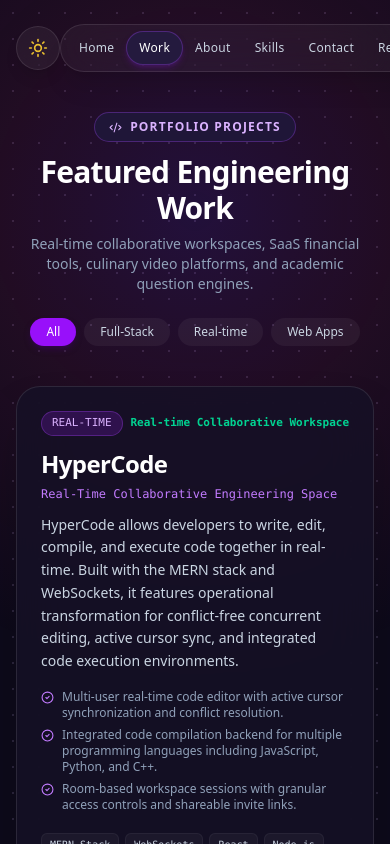
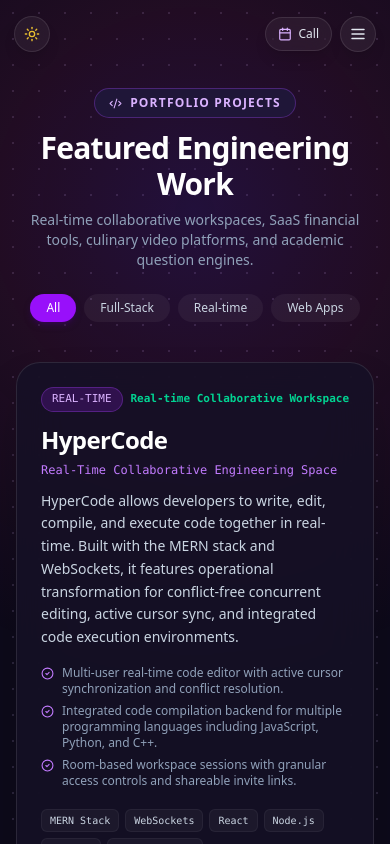
Before and after one commit to adanadeel7/Portfolio-Website, a Next.js app: page /work in a window 390 px wide. Shown: the top 844 px of the page. Built offline with nearby package versions, Linux system fonts and the light colour scheme.

Commit message:
Enhance StitchAIConsole and StitchNavbar with improved mobile menu functionality and responsive design; optimize ThreeCursor for performance and visual effects

```diff
--- a/src/components/StitchNavbar.tsx
+++ b/src/components/StitchNavbar.tsx
@@ -1,9 +1,9 @@
 "use client";
 
-import React from "react";
+import React, { useState, useEffect } from "react";
 import Link from "next/link";
 import { usePathname } from "next/navigation";
-import { Sun, Moon, Calendar } from "lucide-react";
+import { Sun, Moon, Calendar, Menu, X, Home, Briefcase, User, Code2, Mail, FileText } from "lucide-react";
 import { useTheme } from "@/context/ThemeContext";
 import { PERSONAL_INFO } from "@/data/portfolioData";
 
@@ -23,45 +23,51 @@ export default function StitchNavbar({
 }: StitchNavbarProps) {
   const { theme: ctxTheme, toggleTheme: ctxToggleTheme } = useTheme();
   const pathname = usePathname();
+  const [mobileMenuOpen, setMobileMenuOpen] = useState(false);
 
   const theme = propTheme || ctxTheme;
   const toggleTheme = propToggleTheme || ctxToggleTheme;
   const isDark = theme === "dark";
 
+  // Close mobile menu on route change
+  useEffect(() => {
+    setMobileMenuOpen(false);
+  }, [pathname]);
+
   const navLinks = [
-    { id: "home", label: "Home", href: "/" },
-    { id: "work", label: "Work", href: "/work" },
-    { id: "about", label: "About", href: "/about" },
-    { id: "skills", label: "Skills", href: "/skills" },
-    { id: "contact", label: "Contact", href: "/contact" },
-    { id: "resume", label: "Resume", href: "/resume" },
+    { id: "home", label: "Home", href: "/", icon: <Home size={15} /> },
+    { id: "work", label: "Work", href: "/work", icon: <Briefcase size={15} /> },
+    { id: "about", label: "About", href: "/about", icon: <User size={15} /> },
+    { id: "skills", label: "Skills", href: "/skills", icon: <Code2 size={15} /> },
+    { id: "contact", label: "Contact", href: "/contact", icon: <Mail size={15} /> },
+    { id: "resume", label: "Resume", href: "/resume", icon: <FileText size={15} /> },
   ];
 
   return (
-    <header className="relative z-30 w-full px-4 sm:px-6 lg:px-12 pt-6 pb-4 max-w-6xl mx-auto flex items-center justify-between">
+    <header className="relative z-40 w-full px-3.5 sm:px-6 lg:px-12 pt-4 sm:pt-6 pb-3 max-w-6xl mx-auto flex items-center justify-between">
       {/* Left: Theme toggle icon button */}
       <div className="flex items-center" data-purpose="theme-toggle-container">
         <button
           onClick={toggleTheme}
           type="button"
           aria-label="Toggle theme mode"
-          className={`w-11 h-11 rounded-full flex items-center justify-center transition-all duration-200 active:scale-95 backdrop-blur-md shadow-lg cursor-pointer ${
+          className={`w-9 h-9 sm:w-11 sm:h-11 rounded-full flex items-center justify-center transition-all duration-200 active:scale-95 backdrop-blur-md shadow-lg cursor-pointer ${
             isDark
               ? "bg-white/[0.05] border border-white/10 text-slate-300 hover:text-white hover:bg-white/[0.09]"
               : "bg-white/90 border border-slate-200 text-slate-700 hover:text-slate-900 shadow-sm"
           }`}
         >
           {isDark ? (
-            <Sun className="w-5 h-5 text-amber-300/90" />
+            <Sun className="w-4 h-4 sm:w-5 sm:h-5 text-amber-300/90" />
           ) : (
-            <Moon className="w-5 h-5 text-slate-700" />
+            <Moon className="w-4 h-4 sm:w-5 sm:h-5 text-slate-700" />
           )}
         </button>
       </div>
 
-      {/* Center: Floating Pill Navigation Bar */}
+      {/* Center: Desktop Floating Pill Navigation Bar (visible md and up) */}
       <nav
-        className={`flex items-center p-1.5 rounded-full shadow-xl backdrop-blur-xl transition-colors duration-200 ${
+        className={`hidden md:flex items-center p-1.5 rounded-full shadow-xl backdrop-blur-xl transition-colors duration-200 ${
           isDark
             ? "bg-white/[0.04] border border-white/10"
             : "bg-white/90 border border-slate-200/90 shadow-sm"
@@ -75,7 +81,7 @@ export default function StitchNavbar({
               key={link.id}
               href={link.href}
               onClick={() => onSelectTab && onSelectTab(link.id)}
-              className={`px-3 sm:px-5 py-2 rounded-full text-xs font-medium tracking-wide transition-all duration-150 ${
+              className={`px-3.5 lg:px-5 py-2 rounded-full text-xs font-medium tracking-wide transition-all duration-150 ${
                 isActive
                   ? isDark
                     ? "bg-[#241a3e] text-white border border-purple-500/30 shadow-md shadow-purple-900/40"
@@ -91,22 +97,93 @@ export default function StitchNavbar({
         })}
       </nav>
 
-      {/* Right: Book a Call action button */}
-      <div className="flex items-center" data-purpose="header-cta">
+      {/* Right: Actions on Desktop & Mobile */}
+      <div className="flex items-center gap-2" data-purpose="header-cta">
+        {/* Book a Call button (desktop & tablet) */}
         <a
           href={`mailto:${PERSONAL_INFO.email}?subject=Booking%20Inquiry%20-%20Adan%20Adeel`}
-          className={`inline-flex items-center gap-2 px-3 sm:px-5 py-2.5 rounded-full text-xs sm:text-sm font-medium transition-all duration-200 active:scale-95 backdrop-blur-md shadow-lg ${
+          className={`inline-flex items-center gap-1.5 sm:gap-2 px-3 sm:px-4 py-2 sm:py-2.5 rounded-full text-xs sm:text-sm font-medium transition-all duration-200 active:scale-95 backdrop-blur-md shadow-lg ${
             isDark
               ? "bg-white/[0.05] border border-white/10 hover:border-purple-500/40 text-slate-200 hover:text-white hover:bg-white/[0.09]"
               : "bg-white/95 border border-slate-200 hover:border-slate-300 text-slate-800 hover:bg-slate-50 shadow-sm"
           }`}
           data-purpose="book-call-button"
         >
-          <Calendar className={`w-4 h-4 ${isDark ? "text-purple-300" : "text-purple-600"}`} />
+          <Calendar className={`w-3.5 h-3.5 sm:w-4 sm:h-4 ${isDark ? "text-purple-300" : "text-purple-600"}`} />
           <span className="hidden sm:inline">Book a Call</span>
-          <span className="sm:hidden">Call</span>
+          <span className="sm:hidden text-xs">Call</span>
         </a>
+
+        {/* Mobile Hamburger Menu Toggle Button (hidden on md and up) */}
+        <button
+          onClick={() => setMobileMenuOpen(!mobileMenuOpen)}
+          type="button"
+          aria-label={mobileMenuOpen ? "Close menu" : "Open menu"}
+          className={`md:hidden w-9 h-9 rounded-full flex items-center justify-center transition-all duration-200 active:scale-95 backdrop-blur-md shadow-lg cursor-pointer ${
+            isDark
+              ? "bg-white/[0.06] border border-white/10 text-slate-200 hover:text-white"
+              : "bg-white border border-slate-200 text-slate-800 shadow-sm"
+          }`}
+        >
+          {mobileMenuOpen ? <X size={18} /> : <Menu size={18} />}
+        </button>
       </div>
+
+      {/* Mobile Slide-Down Navigation Overlay & Drawer */}
+      {mobileMenuOpen && (
+        <div className="md:hidden fixed inset-x-3.5 top-18 z-50 animate-fadeIn">
+          <div
+            className={`p-4 rounded-3xl border shadow-2xl backdrop-blur-2xl space-y-2 ${
+              isDark
+                ? "bg-[#161126]/95 border-purple-500/20 text-slate-100 shadow-purple-950/50"
+                : "bg-white/95 border-slate-200 text-slate-800 shadow-xl"
+            }`}
+          >
+            <div className="grid grid-cols-2 gap-1.5">
+              {navLinks.map((link) => {
+                const isActive = pathname === link.href || propActiveTab === link.id;
+                return (
+                  <Link
+                    key={link.id}
+                    href={link.href}
+                    onClick={() => {
+                      if (onSelectTab) onSelectTab(link.id);
+                      setMobileMenuOpen(false);
+                    }}
+                    className={`flex items-center gap-2.5 px-3.5 py-2.5 rounded-2xl text-xs font-semibold transition-all ${
+                      isActive
+                        ? isDark
+                          ? "bg-purple-600 text-white shadow-md shadow-purple-900/50"
+                          : "bg-slate-900 text-white"
+                        : isDark
+                        ? "bg-white/[0.04] text-slate-300 hover:bg-white/[0.08] hover:text-white"
+                        : "bg-slate-100/80 text-slate-700 hover:bg-slate-200 hover:text-slate-900"
+                    }`}
+                  >
+                    <span className={isActive ? "text-white" : isDark ? "text-purple-400" : "text-purple-600"}>
+                      {link.icon}
+                    </span>
+                    <span>{link.label}</span>
+                  </Link>
+                );
+              })}
+            </div>
+
+            {/* Quick status bar in mobile menu */}
+            <div
+              className={`pt-2.5 mt-2 border-t flex items-center justify-between text-[11px] ${
+                isDark ? "border-white/10 text-slate-400" : "border-slate-200 text-slate-500"
+              }`}
+            >
+              <div className="flex items-center gap-1.5">
+                <span className="w-2 h-2 rounded-full bg-emerald-400 animate-pulse" />
+                <span>Available for freelance &amp; AI roles</span>
+              </div>
+              <span className="font-mono text-purple-400">PKT (UTC+5)</span>
+            </div>
+          </div>
+        </div>
+      )}
     </header>
   );
 }
--- a/src/components/ThreeCursor.tsx
+++ b/src/components/ThreeCursor.tsx
@@ -3,18 +3,6 @@
 import React, { useEffect, useRef } from "react";
 import * as THREE from "three";
 import { useTheme } from "@/context/ThemeContext";
-
-interface ParticleData {
-  x: number;
-  y: number;
-  vx: number;
-  vy: number;
-  size: number;
-  alpha: number;
-  maxLife: number;
-  life: number;
-  mesh: THREE.Mesh;
-}
 
 export default function ThreeCursor() {
   const containerRef = useRef<HTMLDivElement>(null);
@@ -34,7 +22,7 @@ export default function ThreeCursor() {
     let width = window.innerWidth;
     let height = window.innerHeight;
 
-    // 1. Scene, Camera, Renderer
+    // 1. Three.js Scene, Camera, Renderer
     const scene = new THREE.Scene();
     const camera = new THREE.OrthographicCamera(
       -width / 2,
@@ -46,6 +34,7 @@ export default function ThreeCursor() {
     );
     camera.position.z = 100;
 
+    // Cap devicePixelRatio to 1.5 for maximum 120fps performance on Retina displays
     const renderer = new THREE.WebGLRenderer({
       canvas,
       alpha: true,
@@ -53,48 +42,31 @@ export default function ThreeCursor() {
       powerPreference: "high-performance",
     });
     renderer.setSize(width, height);
-    renderer.setPixelRatio(Math.min(window.devicePixelRatio, 2));
+    renderer.setPixelRatio(Math.min(window.devicePixelRatio || 1, 1.5));
 
-    // Mouse coordinates in screen and Three.js orthographic coordinates
-    const mouse = { x: 0, y: 0 };
+    // Coordinates: target (instant raw pointer) vs core (fast sync) vs aura (silky float)
     const target = { x: 0, y: 0 };
+    const corePos = { x: 0, y: 0 };
+    const auraPos = { x: 0, y: 0 };
+
     let isVisible = false;
     let isHovered = false;
     let isClicked = false;
+    let isPaused = false;
 
-    // 2. 3D Cursor Objects Group
-    const cursorGroup = new THREE.Group();
-    scene.add(cursorGroup);
+    // 2. Cursor Groups: Separate Instant Core Pointer from Inertial Aura
+    const coreGroup = new THREE.Group();
+    const auraGroup = new THREE.Group();
+    scene.add(auraGroup);
+    scene.add(coreGroup);
 
-    // Color definitions based on theme
+    // Dynamic colors based on theme
     const primaryColor = isDark ? 0xa855f7 : 0x7c3aed; // Violet / Purple
     const secondaryColor = isDark ? 0xec4899 : 0xdb2777; // Pink / Fuchsia
-    const accentColor = isDark ? 0x38bdf8 : 0x2563eb; // Sky blue / Royal blue
-    const coreColor = isDark ? 0xffffff : 0x1e1b4b;
+    const accentColor = isDark ? 0x38bdf8 : 0x2563eb; // Cyan / Blue
+    const coreColor = isDark ? 0xffffff : 0x0f172a;
 
-    // A. Outer 3D Torus Ring
-    const outerGeo = new THREE.TorusGeometry(15, 1.2, 16, 48);
-    const outerMat = new THREE.MeshBasicMaterial({
-      color: primaryColor,
-      transparent: true,
-      opacity: 0.85,
-      wireframe: false,
-    });
-    const outerRing = new THREE.Mesh(outerGeo, outerMat);
-    cursorGroup.add(outerRing);
-
-    // B. Inner 3D Counter-Rotating Ring
-    const innerGeo = new THREE.TorusGeometry(7.5, 0.9, 16, 32);
-    const innerMat = new THREE.MeshBasicMaterial({
-      color: secondaryColor,
-      transparent: true,
-      opacity: 0.9,
-      wireframe: false,
-    });
-    const innerRing = new THREE.Mesh(innerGeo, innerMat);
-    cursorGroup.add(innerRing);
-
-    // C. Center Core Dot (Precise cursor coordinate)
+    // A. Instant Core Precision Dot (Zero perceived lag)
     const coreGeo = new THREE.SphereGeometry(2.5, 16, 16);
     const coreMat = new THREE.MeshBasicMaterial({
       color: coreColor,
@@ -102,17 +74,39 @@ export default function ThreeCursor() {
       opacity: 0.95,
     });
     const coreDot = new THREE.Mesh(coreGeo, coreMat);
-    cursorGroup.add(coreDot);
+    coreGroup.add(coreDot);
 
-    // D. Trailing Particle Comet Dust (Instanced or array of micro-meshes)
-    const TRAIL_COUNT = 24;
+    // B. Outer 3D Torus Ring (Floating on aura group)
+    const outerGeo = new THREE.TorusGeometry(14, 1.1, 14, 40);
+    const outerMat = new THREE.MeshBasicMaterial({
+      color: primaryColor,
+      transparent: true,
+      opacity: 0.8,
+      wireframe: false,
+    });
+    const outerRing = new THREE.Mesh(outerGeo, outerMat);
+    auraGroup.add(outerRing);
+
+    // C. Inner Counter-Rotating Ring
+    const innerGeo = new THREE.TorusGeometry(7, 0.85, 14, 28);
+    const innerMat = new THREE.MeshBasicMaterial({
+      color: secondaryColor,
+      transparent: true,
+      opacity: 0.85,
+      wireframe: false,
+    });
+    const innerRing = new THREE.Mesh(innerGeo, innerMat);
+    auraGroup.add(innerRing);
+
+    // D. Lightweight Trailing Stardust Ribbon (16 particles for max 120fps smoothness)
+    const TRAIL_COUNT = 16;
     const trailPositions: { x: number; y: number }[] = [];
     for (let i = 0; i < TRAIL_COUNT; i++) {
       trailPositions.push({ x: 0, y: 0 });
     }
 
     const trailMeshes: THREE.Mesh[] = [];
-    const trailGeo = new THREE.SphereGeometry(1.8, 8, 8);
+    const trailGeo = new THREE.SphereGeometry(1.6, 8, 8);
 
     for (let i = 0; i < TRAIL_COUNT; i++) {
       const progress = i / TRAIL_COUNT;
@@ -123,7 +117,7 @@ export default function ThreeCursor() {
       const trailMat = new THREE.MeshBasicMaterial({
         color: col,
         transparent: true,
-        opacity: Math.max(0, 0.75 * (1 - progress)),
+        opacity: Math.max(0, 0.7 * (1 - progress)),
       });
       const tMesh = new THREE.Mesh(trailGeo, trailMat);
       scene.add(tMesh);
@@ -132,52 +126,45 @@ export default function ThreeCursor() {
 
     // E. Click Shockwaves
     const shockwaves: { mesh: THREE.Mesh; scale: number; opacity: number }[] = [];
-    const shockwaveGeo = new THREE.RingGeometry(2, 3.5, 32);
+    const shockwaveGeo = new THREE.RingGeometry(2, 3.5, 28);
 
     const triggerShockwave = (x: number, y: number) => {
+      if (shockwaves.length > 4) return; // Prevent excess draw calls
       const shockMat = new THREE.MeshBasicMaterial({
         color: secondaryColor,
         transparent: true,
-        opacity: 0.9,
+        opacity: 0.85,
         side: THREE.DoubleSide,
       });
       const shockMesh = new THREE.Mesh(shockwaveGeo, shockMat);
       shockMesh.position.set(x, y, 10);
       scene.add(shockMesh);
-      shockwaves.push({ mesh: shockMesh, scale: 1, opacity: 0.9 });
+      shockwaves.push({ mesh: shockMesh, scale: 1, opacity: 0.85 });
     };
 
-    // 3. Event Handlers
-    const onMouseMove = (e: MouseEvent) => {
+    // 3. Fast Pointer Event Handlers (Zero DOM layout thrashing)
+    const onPointerMove = (e: PointerEvent) => {
       isVisible = true;
-      // Convert screen client coordinates to Three.js Orthographic space
       target.x = e.clientX - window.innerWidth / 2;
       target.y = -(e.clientY - window.innerHeight / 2);
 
-      // Check if hovering clickable elements
+      // FAST selector check without expensive window.getComputedStyle!
       const targetEl = e.target as HTMLElement | null;
       if (targetEl) {
-        const isClickable =
-          targetEl.tagName === "BUTTON" ||
-          targetEl.tagName === "A" ||
-          targetEl.tagName === "INPUT" ||
-          targetEl.tagName === "TEXTAREA" ||
-          targetEl.getAttribute("role") === "button" ||
-          targetEl.closest("button") !== null ||
-          targetEl.closest("a") !== null ||
-          targetEl.classList.contains("cursor-pointer") ||
-          window.getComputedStyle(targetEl).cursor === "pointer";
-
-        isHovered = !!isClickable;
+        const interactive =
+          targetEl.closest(
+            'a, button, input, textarea, select, [role="button"], .cursor-pointer, [data-interactive="true"]'
+          ) !== null;
+        isHovered = interactive;
       }
     };
 
-    const onMouseDown = (e: MouseEvent) => {
+    const onPointerDown = () => {
       isClicked = true;
       triggerShockwave(target.x, target.y);
     };
 
-    const onMouseUp = () => {
+    const onPointerUp = () => {
       isClicked = false;
     };
 
@@ -196,54 +183,61 @@ export default function ThreeCursor() {
       renderer.setSize(width, height);
     };
 
-    window.addEventListener("mousemove", onMouseMove);
-    window.addEventListener("mousedown", onMouseDown);
-    window.addEventListener("mouseup", onMouseUp);
+    const onVisibilityChange = () => {
+      isPaused = document.hidden;
+    };
+
+    window.addEventListener("pointermove", onPointerMove, { passive: true });
+    window.addEventListener("pointerdown", onPointerDown, { passive: true });
+    window.addEventListener("pointerup", onPointerUp, { passive: true });
     document.addEventListener("mouseleave", onMouseLeave);
-    window.addEventListener("resize", onResize);
+    window.addEventListener("resize", onResize, { passive: true });
+    document.addEventListener("visibilitychange", onVisibilityChange);
 
-    // Apply cursor-none to body for sleek custom cursor integration
     document.body.classList.add("custom-three-cursor");
 
-    // 4. Animation Loop
+    // 4. Smooth Animation Loop
     let animId: number;
     let clock = new THREE.Clock();
 
     const animate = () => {
       animId = requestAnimationFrame(animate);
+      if (isPaused || !isVisible) return;
 
-      const delta = clock.getDelta();
-      const elapsed = clock.getElapsedTime();
+      const delta = Math.min(clock.getDelta(), 0.1);
 
-      // Smooth lerp following mouse
-      const ease = isHovered ? 0.35 : 0.24;
-      mouse.x += (target.x - mouse.x) * ease;
-      mouse.y += (target.y - mouse.y) * ease;
+      // Instant / Ultra-high responsiveness for the core precision pointer (0.92 ease)
+      // This eliminates ANY feeling of cursor delay or latency
+      corePos.x += (target.x - corePos.x) * 0.92;
+      corePos.y += (target.y - corePos.y) * 0.92;
+      coreGroup.position.set(corePos.x, corePos.y, 15);
+      coreGroup.visible = isVisible;
 
-      cursorGroup.position.x = mouse.x;
-      cursorGroup.position.y = mouse.y;
-
-      // Cursor visibility
-      cursorGroup.visible = isVisible;
+      // Silky inertia for the outer 3D aura and rings (0.38 ease for smooth floating)
+      const auraEase = isHovered ? 0.45 : 0.38;
+      auraPos.x += (target.x - auraPos.x) * auraEase;
+      auraPos.y += (target.y - auraPos.y) * auraEase;
+      auraGroup.position.set(auraPos.x, auraPos.y, 5);
+      auraGroup.visible = isVisible;
 
       // 3D rotations for the rings
-      const rotSpeed = isHovered ? 3.5 : 1.8;
+      const rotSpeed = isHovered ? 3.2 : 1.6;
       outerRing.rotation.x += delta * rotSpeed * 0.8;
       outerRing.rotation.y += delta * rotSpeed * 1.2;
-      outerRing.rotation.z += delta * rotSpeed * 0.5;
+      outerRing.rotation.z += delta * rotSpeed * 0.4;
 
-      innerRing.rotation.x -= delta * rotSpeed * 1.4;
-      innerRing.rotation.y -= delta * rotSpeed * 0.9;
-      innerRing.rotation.z += delta * rotSpeed * 1.1;
+      innerRing.rotation.x -= delta * rotSpeed * 1.3;
+      innerRing.rotation.y -= delta * rotSpeed * 0.8;
+      innerRing.rotation.z += delta * rotSpeed * 1.0;
 
-      // Scale pulse when hovering or clicking
-      const targetScale = isClicked ? 0.75 : isHovered ? 1.75 : 1.0;
-      const currentScale = cursorGroup.scale.x;
-      const nextScale = currentScale + (targetScale - currentScale) * 0.2;
-      cursorGroup.scale.set(nextScale, nextScale, nextScale);
+      // Dynamic scale
+      const targetScale = isClicked ? 0.75 : isHovered ? 1.6 : 1.0;
+      const currentScale = auraGroup.scale.x;
+      const nextScale = currentScale + (targetScale - currentScale) * 0.22;
+      auraGroup.scale.set(nextScale, nextScale, nextScale);
 
-      // Trailing stardust / particle ribbon logic
-      trailPositions.unshift({ x: mouse.x, y: mouse.y });
+      // Trailing stardust logic
+      trailPositions.unshift({ x: auraPos.x, y: auraPos.y });
       if (trailPositions.length > TRAIL_COUNT) {
         trailPositions.pop();
       }
@@ -251,11 +245,10 @@ export default function ThreeCursor() {
       for (let i = 0; i < TRAIL_COUNT; i++) {
         const mesh = trailMeshes[i];
         if (mesh) {
-          const pos = trailPositions[i] || { x: mouse.x, y: mouse.y };
+          const pos = trailPositions[i] || auraPos;
           mesh.position.set(pos.x, pos.y, 0);
           mesh.visible = isVisible;
-          // Scale down down the trail
-          const s = Math.max(0.1, (1 - i / TRAIL_COUNT) * (isHovered ? 1.4 : 1.0));
+          const s = Math.max(0.08, (1 - i / TRAIL_COUNT) * (isHovered ? 1.3 : 0.95));
           mesh.scale.set(s, s, s);
         }
       }
@@ -263,8 +256,8 @@ export default function ThreeCursor() {
       // Update shockwaves
       for (let i = shockwaves.length - 1; i >= 0; i--) {
         const sw = shockwaves[i];
-        sw.scale += delta * 45;
-        sw.opacity -= delta * 2.2;
+        sw.scale += delta * 40;
+        sw.opacity -= delta * 2.4;
         sw.mesh.scale.set(sw.scale, sw.scale, sw.scale);
         (sw.mesh.material as THREE.MeshBasicMaterial).opacity = Math.max(0, sw.opacity);
 
@@ -281,14 +274,15 @@ export default function ThreeCursor() {
 
     animate();
 
-    // 5. Cleanup on unmount
+    // 5. Clean teardown on unmount
     return () => {
       cancelAnimationFrame(animId);
-      window.removeEventListener("mousemove", onMouseMove);
-      window.removeEventListener("mousedown", onMouseDown);
-      window.removeEventListener("mouseup", onMouseUp);
+      window.removeEventListener("pointermove", onPointerMove);
+      window.removeEventListener("pointerdown", onPointerDown);
+      window.removeEventListener("pointerup", onPointerUp);
       document.removeEventListener("mouseleave", onMouseLeave);
       window.removeEventListener("resize", onResize);
+      document.removeEventListener("visibilitychange", onVisibilityChange);
       document.body.classList.remove("custom-three-cursor");
 
       outerGeo.dispose();
```
Also changed, not shown: src/components/StitchAIConsole.tsx (+42 -19 lines).
